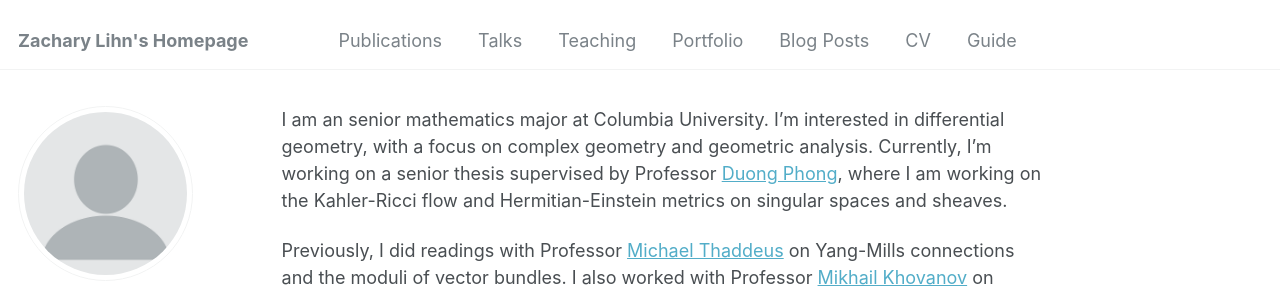
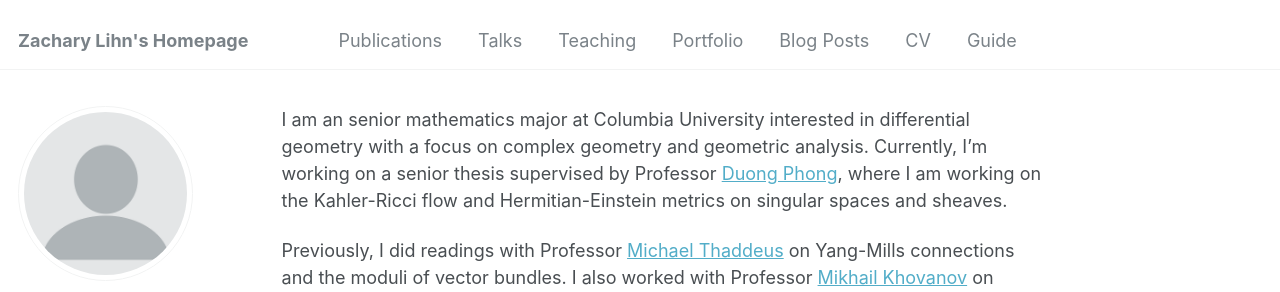
Before and after one commit to zachlihn/zachlihn.github.io, a Jekyll site: the page built from _pages/about.md, in a window 1280 px wide and 953 px high. Shown: the top 292 px of the window. Built offline with Jekyll 4.4.1, drawn with Linux system fonts in a browser that asks for light colours; some web fonts are replaced.

Commit message:
Update about.md

```diff
--- a/_pages/about.md
+++ b/_pages/about.md
@@ -7,7 +7,7 @@
   - /about.html
 ---
 
-I am an senior mathematics major at Columbia University. I'm interested in differential geometry, with a focus on complex geometry and geometric analysis. Currently, I'm working on a senior thesis supervised by Professor [Duong Phong](https://www.math.columbia.edu/~phong/), where I am working on the Kahler-Ricci flow and Hermitian-Einstein metrics on singular spaces and sheaves.
+I am an senior mathematics major at Columbia University interested in differential geometry with a focus on complex geometry and geometric analysis. Currently, I'm working on a senior thesis supervised by Professor [Duong Phong](https://www.math.columbia.edu/~phong/), where I am working on the Kahler-Ricci flow and Hermitian-Einstein metrics on singular spaces and sheaves.
 
 Previously, I did readings with Professor [Michael Thaddeus](https://www.math.columbia.edu/~thaddeus/) on Yang-Mills connections and the moduli of vector bundles. I also worked with Professor [Mikhail Khovanov](https://www.math.columbia.edu/~khovanov/) on researching a correspondence between finite automata and a certain generalization of topological quantum field theories. Finally, I participated in the DIMACS REU, where I worked on a project studying a class of compact complex surfaces called fake projective planes, supervised by Professor Lev [Borisov](https://sites.math.rutgers.edu/~borisov/).
 
```
